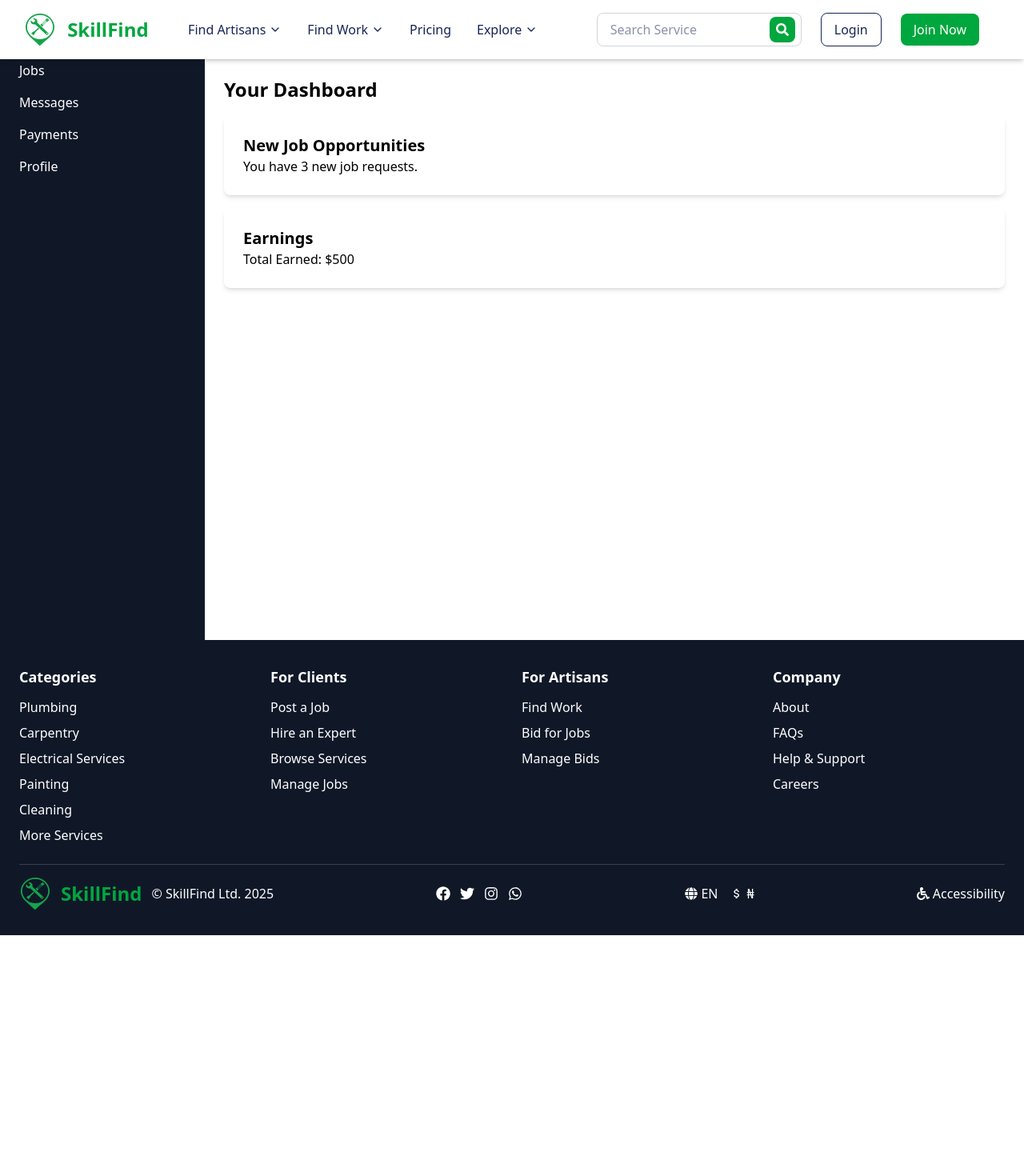
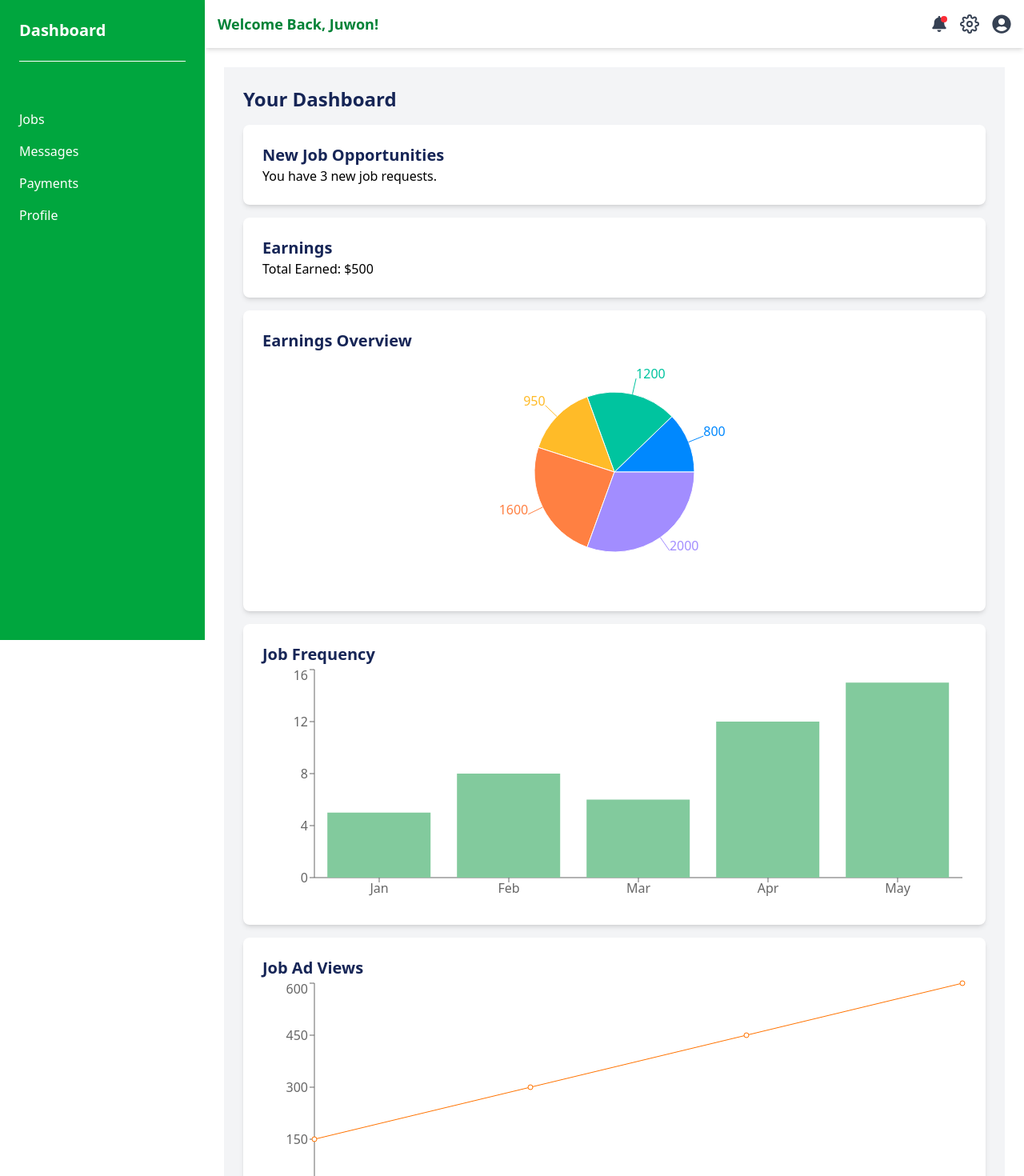
Before and after one commit to Fabherbie/Skill-Find, a React (Vite) app: page /dashboard/provider in a window 1280 px wide. Shown: the top 1470 px of the page at 80% size. Before the commit the page ends 1169 px from the top, so only its background shows below. Built offline with nearby package versions, Linux system fonts and the light colour scheme.

Commit message:
Restored stashed changes and merged updates

```diff
--- a/package.json
+++ b/package.json
@@ -17,6 +17,7 @@
     "react-dom": "^19.0.0",
     "react-icons": "^5.5.0",
     "react-router-dom": "^7.3.0",
+    "recharts": "^2.15.1",
     "swiper": "^11.2.5",
     "tailwindcss": "^4.0.14"
   },
--- a/src/App.jsx
+++ b/src/App.jsx
@@ -1,34 +1,129 @@
+// import Header from "./components/Header";
+// import About from "./pages/About";
+// import Home from "./pages/Home";
+// import DashboardHeader from "./components/DashboardHeader";
+// import Footer from "./components/Footer";
+// import ServicesPage from "./pages/ServicePage";
+// import SignupCustomer from "./pages/SignupCustomer";
+// import SignupProvider from "./pages/SignupProvider";
+// import DashboardLayout from "./pages/DashboardLayout";
+// import CustomerDashboard from "./pages/CustomerDashboard";
+// import ProviderDashboard from "./pages/ProviderDashboard";
+// import { BrowserRouter as Router, Routes, Route } from "react-router-dom";
+
+// function App() {
+//   return (
+//     <Router>
+//       <Header /> {/* Header component for the main layout */}
+//       <Routes>
+//         <Route path="/" element={<Home />} />
+//         <Route path="/about" element={<About />} />
+//         <Route path="/services/:categorySlug" element={<ServicesPage />} />
+//         <Route path="/signup-customer" element={<SignupCustomer />} />
+//         <Route path="/signup-provider" element={<SignupProvider />} />
+
+//         {/* Dashboard Layout (with Headers.jsx inside) */}
+//         <Route path="/dashboard/*" element={<DashboardLayout />}>
+//           <Route index element={<CustomerDashboard />} />
+//           <Route path="provider" element={<ProviderDashboard />} />
+//           console.log("App is running!");
+//         </Route>
+//       </Routes>
+//       <Footer theme="dark" />
+//     </Router>
+//   );
+// }
+
+// const Layout = () => {
+//   const location = useLocation();
+//   const hideHeaderOnRoutes = ["/dashboard", "/admin"];
+
+//   return (
+//     <>
+//       {!hideHeaderOnRoutes.includes(location.pathname) && <Header />}
+//       <Routes>
+//         <Route path="/" element={<Home />} />
+//         <Route path="/dashboard" element={<ProviderDashboard />} />
+//       </Routes>
+//     </>
+//   );
+// };
+// export default App;
+
+import { BrowserRouter as Router, Routes, Route } from "react-router-dom";
 import Header from "./components/Header";
+import Footer from "./components/Footer";
+import Home from "./pages/Home";
 import About from "./pages/About";
-import Home from "./pages/Home";
-import Footer from "./components/Footer";
 import ServicesPage from "./pages/ServicePage";
 import SignupCustomer from "./pages/SignupCustomer";
 import SignupProvider from "./pages/SignupProvider";
 import DashboardLayout from "./pages/DashboardLayout";
 import CustomerDashboard from "./pages/CustomerDashboard";
 import ProviderDashboard from "./pages/ProviderDashboard";
-import { BrowserRouter as Router, Routes, Route } from "react-router-dom";
 
 function App() {
   return (
     <Router>
-      <Header /> {/* ✅ Stays for public pages */}
       <Routes>
-        <Route path="/" element={<Home />} />
-        <Route path="/about" element={<About />} />
-        <Route path="/services/:categorySlug" element={<ServicesPage />} />
-        <Route path="/signup-customer" element={<SignupCustomer />} />
-        <Route path="/signup-provider" element={<SignupProvider />} />
+        {/* Public Pages */}
+        <Route
+          path="/"
+          element={
+            <>
+              <Header />
+              <Home />
+              <Footer />
+            </>
+          }
+        />
+        <Route
+          path="/about"
+          element={
+            <>
+              <Header />
+              <About />
+              <Footer />
+            </>
+          }
+        />
+        <Route
+          path="/services/:categorySlug"
+          element={
+            <>
+              <Header />
+              <ServicesPage />
+              <Footer />
+            </>
+          }
+        />
+        <Route
+          path="/signup-customer"
+          element={
+            <>
+              <Header />
+              <SignupCustomer />
+              <Footer />
+            </>
+          }
+        />
+        <Route
+          path="/signup-provider"
+          element={
+            <>
+              <Header />
+              <SignupProvider />
+              <Footer />
+            </>
+          }
+        />
 
-        {/* Dashboard Layout (with Headers.jsx inside) */}
+        {/* Dashboard Layout (Handles DashboardHeader inside) */}
         <Route path="/dashboard/*" element={<DashboardLayout />}>
           <Route index element={<CustomerDashboard />} />
           <Route path="provider" element={<ProviderDashboard />} />
-          console.log("App is running!");
         </Route>
       </Routes>
-      <Footer theme="dark" />
     </Router>
   );
 }
--- /dev/null
+++ b/src/components/DashboardHeader.jsx
@@ -0,0 +1,84 @@
+import { useState } from "react";
+import { FaUserCircle, FaSignOutAlt, FaBell } from "react-icons/fa";
+import {
+  FiSettings,
+  FiUser,
+  FiEye,
+  FiEdit2,
+  FiLock,
+  FiImage,
+} from "react-icons/fi";
+
+const DashboardHeader = () => {
+  const [isDropdownOpen, setDropdownOpen] = useState(false);
+  const [isSettingsOpen, setIsSettingsOpen] = useState(false);
+  const [hasNotifications, setHasNotifications] = useState(true); // Set to true if there are new notifications
+
+  return (
+    <header className="flex justify-between items-center bg-white shadow-md p-4">
+      <h1 className="font-bold text-green-700 text-lg">Welcome Back, Juwon!</h1>
+
+      <div className="flex items-center gap-4">
+        {/* Notifications Icon */}
+        <div className="relative cursor-pointer">
+          <FaBell className="text-gray-700 text-xl" />
+          {hasNotifications && (
+            <span className="top-0 right-0 absolute bg-red-500 rounded-full w-2 h-2"></span>
+          )}
+        </div>
+
+        {/* Settings Icon */}
+        <div className="relative">
+          <FiSettings
+            className="text-gray-700 text-2xl cursor-pointer"
+            onClick={() => setIsSettingsOpen(!isSettingsOpen)}
+          />
+          {isSettingsOpen && (
+            <div className="right-0 absolute bg-white shadow-lg mt-2 p-2 rounded-lg w-60 text-blue-950">
+              <button className="flex items-center gap-2 hover:bg-gray-100 px-4 py-2 w-full">
+                <FiImage /> Change Profile Picture
+              </button>
+              <button className="flex items-center gap-2 hover:bg-gray-100 px-4 py-2 w-full">
+                <FiEdit2 /> Change Username
+              </button>
+              <button className="flex items-center gap-2 hover:bg-gray-100 px-4 py-2 w-full">
+                <FiEye /> Change Profile Visibility
+              </button>
+              <button className="flex items-center gap-2 hover:bg-gray-100 px-4 py-2 w-full">
+                <FiLock /> Update Password
+              </button>
+              {/* <hr className="my-1" />
+              <button className="flex items-center gap-2 hover:bg-gray-100 px-4 py-2 w-full text-red-600">
+                <FaSignOutAlt /> Logout
+              </button> */}
+            </div>
+          )}
+        </div>
+
+        {/* Profile Dropdown */}
+        <div className="relative">
+          <FaUserCircle
+            className="text-gray-700 text-2xl cursor-pointer"
+            onClick={() => setDropdownOpen(!isDropdownOpen)}
+          />
+          {isDropdownOpen && (
+            <div className="right-0 absolute bg-white shadow-lg mt-2 p-3 rounded-md w-60">
+              <div className="flex items-center gap-2 p-2 border-b">
+                <span className="bg-green-500 rounded-full w-2 h-2"></span>
+                <span className="text-blue-950 text-sm">Online</span>
+              </div>
+              <button className="hover:bg-gray-100 p-2 w-full text-blue-950 text-sm text-left">
+                Update Work Status
+              </button>
+              <button className="flex items-center gap-2 hover:bg-gray-100 p-2 w-full text-red-600 text-sm text-left">
+                <FaSignOutAlt /> Logout
+              </button>
+            </div>
+          )}
+        </div>
+      </div>
+    </header>
+  );
+};
+
+export default DashboardHeader;
--- a/src/components/Headers.jsx
+++ /dev/null
@@ -1,15 +0,0 @@
-const Headers = () => {
-  return (
-    <header className="flex justify-between items-center bg-white shadow-md p-4">
-      <h1 className="font-bold text-lg">Welcome Back!</h1>
-      <div className="flex gap-4">
-        <span className="text-gray-700">🔔 Notifications</span>
-        <button className="bg-green-600 px-4 py-2 rounded text-white">
-          Logout
-        </button>
-      </div>
-    </header>
-  );
-};
-
-export default Headers;
--- a/src/components/Sidebar.jsx
+++ b/src/components/Sidebar.jsx
@@ -2,8 +2,9 @@ import { Link } from "react-router-dom";
 
 const Sidebar = () => {
   return (
-    <div className="flex flex-col bg-gray-900 p-6 w-64 text-white">
-      <h2 className="mb-6 font-bold text-xl">Dashboard</h2>
+    <div className="flex flex-col bg-green-600 p-6 w-64 text-white">
+      <h1 className="mb-6 font-bold text-white text-xl">Dashboard</h1>
+      <hr className="mb-15" />
       <nav className="flex flex-col gap-4">
         <Link to="/dashboard/jobs" className="hover:text-green-400">
           Jobs
--- /dev/null
+++ b/src/data/dashboardData.js
@@ -0,0 +1,24 @@
+export const earningsData = [
+  { name: "January", earnings: 800 },
+  { name: "February", earnings: 1200 },
+  { name: "March", earnings: 950 },
+  { name: "April", earnings: 1600 },
+  { name: "May", earnings: 2000 },
+];
+
+export const jobFrequencyData = [
+  { name: "Jan", jobs: 5 },
+  { name: "Feb", jobs: 8 },
+  { name: "Mar", jobs: 6 },
+  { name: "Apr", jobs: 12 },
+  { name: "May", jobs: 15 },
+];
+
+export const jobAdViewsData = [
+  { name: "Week 1", views: 150 },
+  { name: "Week 2", views: 300 },
+  { name: "Week 3", views: 450 },
+  { name: "Week 4", views: 600 },
+];
+
+export const COLORS = ["#0088FE", "#00C49F", "#FFBB28", "#FF8042", "#A28DFF"];
--- a/src/pages/DashboardLayout.jsx
+++ b/src/pages/DashboardLayout.jsx
@@ -1,18 +1,20 @@
 import { Outlet } from "react-router-dom";
+import DashboardHeader from "../components/DashboardHeader";
 import Sidebar from "../components/Sidebar";
-import Headers from "../components/Headers";
+
 const DashboardLayout = () => {
   return (
     <div className="flex h-screen">
       {/* Sidebar */}
       <Sidebar />
 
-      <div className="flex flex-col flex-1">
-        {/* Header */}
-        <Headers />
+      {/* Main Content Area */}
+      <div className="flex flex-col flex-grow">
+        {/* Dashboard Header (Only appears inside dashboard) */}
+        <DashboardHeader />
 
-        {/* Page Content */}
-        <div className="flex-1 p-6 overflow-y-auto">
+        {/* Main Dashboard Content */}
+        <div className="p-6">
           <Outlet />
         </div>
       </div>
--- a/src/pages/ProviderDashboard.jsx
+++ b/src/pages/ProviderDashboard.jsx
@@ -1,18 +1,96 @@
+import {
+  PieChart,
+  Pie,
+  Cell,
+  BarChart,
+  Bar,
+  XAxis,
+  YAxis,
+  Tooltip,
+  ResponsiveContainer,
+  LineChart,
+  Line,
+} from "recharts";
+// import DashboardHeader from "../components/DashboardHeader";
+import {
+  earningsData,
+  jobFrequencyData,
+  jobAdViewsData,
+  COLORS,
+} from "../data/dashboardData";
+
 const ProviderDashboard = () => {
   return (
-    <div>
-      <h2 className="mb-4 font-bold text-2xl">Your Dashboard</h2>
+    <div className="bg-gray-100 p-6 min-h-screen">
+      {/* <DashboardHeader /> */}
+      <h2 className="mb-4 font-bold text-blue-950 text-2xl">Your Dashboard</h2>
 
       {/* New Job Opportunities */}
       <section className="bg-white shadow-md p-6 rounded-lg">
-        <h3 className="font-semibold text-xl">New Job Opportunities</h3>
+        <h3 className="font-semibold text-blue-950 text-xl">
+          New Job Opportunities
+        </h3>
         <p>You have 3 new job requests.</p>
       </section>
 
       {/* Earnings Section */}
       <section className="bg-white shadow-md mt-4 p-6 rounded-lg">
-        <h3 className="font-semibold text-xl">Earnings</h3>
+        <h3 className="font-semibold text-blue-950 text-xl">Earnings</h3>
         <p>Total Earned: $500</p>
+      </section>
+
+      {/* Earnings Analytics */}
+      <section className="bg-white shadow-md mt-4 p-6 rounded-lg">
+        <h3 className="font-semibold text-blue-950 text-xl">
+          Earnings Overview
+        </h3>
+        <ResponsiveContainer width="100%" height={300}>
+          <PieChart>
+            <Pie
+              data={earningsData}
+              dataKey="earnings"
+              nameKey="name"
+              cx="50%"
+              cy="50%"
+              outerRadius={100}
+              fill="#8884d8"
+              label
+            >
+              {earningsData.map((_, index) => (
+                <Cell
+                  key={`cell-${index}`}
+                  fill={COLORS[index % COLORS.length]}
+                />
+              ))}
+            </Pie>
+          </PieChart>
+        </ResponsiveContainer>
+      </section>
+
+      {/* Job Frequency Analytics */}
+      <section className="bg-white shadow-md mt-4 p-6 rounded-lg">
+        <h3 className="font-semibold text-blue-950 text-xl">Job Frequency</h3>
+        <ResponsiveContainer width="100%" height={300}>
+          <BarChart data={jobFrequencyData}>
+            <XAxis dataKey="name" />
+            <YAxis />
+            <Tooltip />
+            <Bar dataKey="jobs" fill="#82ca9d" />
+          </BarChart>
+        </ResponsiveContainer>
+      </section>
+
+      {/* Job Ad Views */}
+      <section className="bg-white shadow-md mt-4 p-6 rounded-lg">
+        <h3 className="font-semibold text-blue-950 text-xl">Job Ad Views</h3>
+        <ResponsiveContainer width="100%" height={300}>
+          <LineChart data={jobAdViewsData}>
+            <XAxis dataKey="name" />
+            <YAxis />
+            <Tooltip />
+            <Line type="monotone" dataKey="views" stroke="#ff7300" />
+          </LineChart>
+        </ResponsiveContainer>
       </section>
     </div>
   );
```
Also changed, not shown: 1 other file (tests, documents, lock files or other folders).
